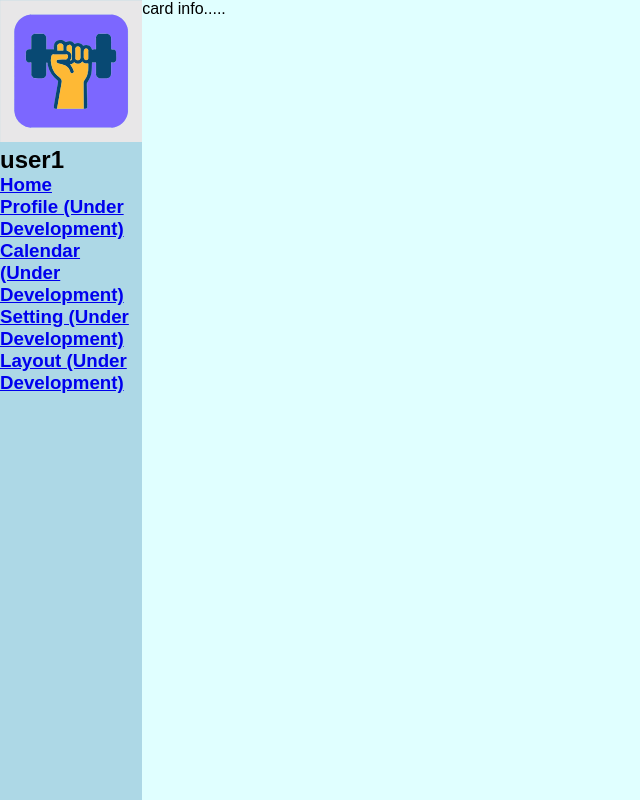
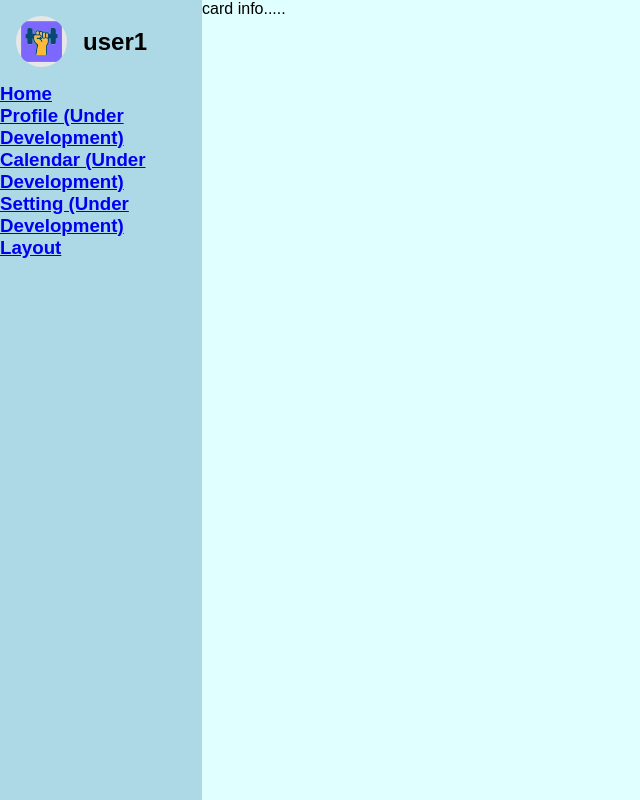
Before and after one commit to freddy990117/Fitness-Dashboard, a React (Vite) app: page /dashboard in a window 1280 px wide. Shown: the whole page, without its empty margins (0-640 px from the left). Built offline with nearby package versions, Linux system fonts and the light colour scheme; no server answers; sample sign-in values are in the browser's storage; a web font is replaced by a local one.

Commit message:
Add sidebar scss & import

```diff
--- a/src/components/Sidebar.jsx
+++ b/src/components/Sidebar.jsx
@@ -1,5 +1,5 @@
 import React from "react";
-
+import "../styles/sidebar.css";
 const Sidebar = () => {
   return (
     <div className="sidebar-wrapper">
@@ -21,7 +21,7 @@ const Sidebar = () => {
           <a href="#">Setting (Under Development)</a>
         </h3>
         <h3>
-          <a href="#">Layout (Under Development)</a>
+          <a href="#">Layout</a>
         </h3>
       </div>
     </div>
--- a/src/styles/index.css
+++ b/src/styles/index.css
@@ -17,7 +17,7 @@ body .dashboard-page {
 }
 body .dashboard-page .sidebar {
   background-color: lightblue;
-  flex: 1;
+  flex: 1.5;
 }
 body .dashboard-page .card {
   background-color: lightcyan;
--- a/src/styles/index.scss
+++ b/src/styles/index.scss
@@ -15,11 +15,10 @@ body {
     height: 100vh;
     .sidebar {
       background-color: lightblue;
-      flex: 1;
+      flex: 1.5;
     }
     .card {
       background-color: lightcyan;
-
       flex: 8;
     }
   }
--- /dev/null
+++ b/src/styles/sidebar.css
@@ -0,0 +1,13 @@
+.sidebar-wrapper .sidebar-header {
+  display: flex;
+  justify-content: start;
+  align-items: center;
+  padding: 1rem;
+}
+.sidebar-wrapper .sidebar-header img {
+  width: 30%;
+  border-radius: 50%;
+}
+.sidebar-wrapper .sidebar-header h2 {
+  margin-left: 1rem;
+}/*# sourceMappingURL=sidebar.css.map */
--- /dev/null
+++ b/src/styles/sidebar.scss
@@ -0,0 +1,21 @@
+.sidebar-wrapper {
+  .sidebar-header {
+    display: flex;
+    justify-content: start;
+    align-items: center;
+    padding: 1rem;
+    img {
+      width: 30%;
+      border-radius: 50%;
+    }
+    h2 {
+      margin-left: 1rem;
+    }
+  }
+  .sidebar-menu {
+    h3 {
+      a {
+      }
+    }
+  }
+}
```
Also changed, not shown: 2 other files (tests, documents, lock files or other folders).
